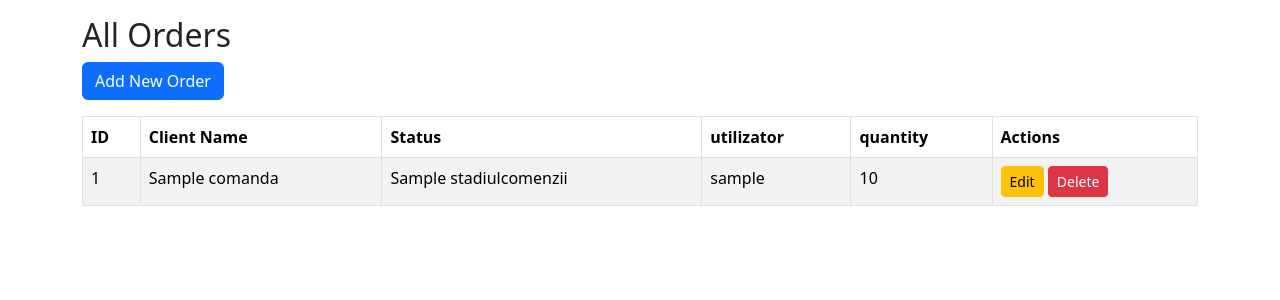
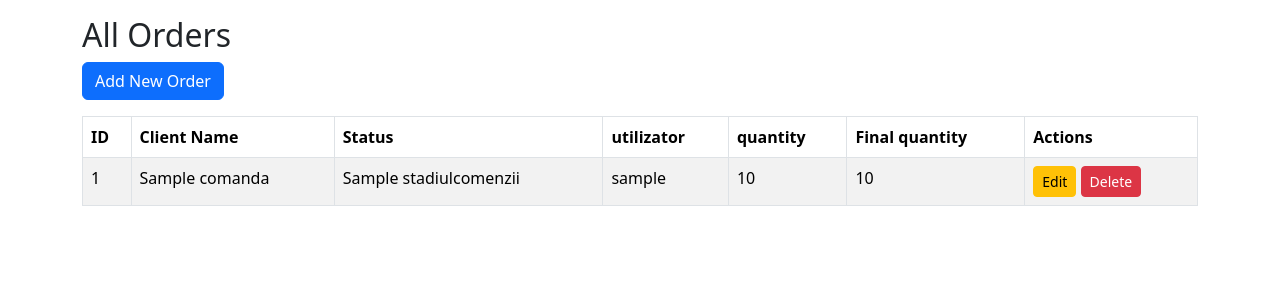
Before and after one commit to Simonkhawam/RAA-HUB, a Django app: page /comanda/ in a window 1280 px wide. Shown: the part 56-356 px from the top of the page. Run offline with Django 5.2, Linux system fonts and the light colour scheme; a user stored in the database is signed in; tables that the repository leaves empty hold one stand-in row (values such as "Sample post").

Commit message:
modifying comanda_list.html adding on more column

```diff
--- a/templates/myapp/comanda/comanda_list.html
+++ b/templates/myapp/comanda/comanda_list.html
@@ -12,6 +12,7 @@
                 <th>Status</th>
                 <th>utilizator</th>
                 <th>quantity</th>
+                <th>Final quantity</th>
                 <th>Actions</th>
             </tr>
             </thead>
@@ -23,6 +24,7 @@
                     <td>{{ comanda.status }}</td>
                     <td>{{ comanda.utilizator }}</td>
                     <td>{{ comanda.quantity }}</td>
+                    <td>{{ comanda.final_quantity }}</td>
                     <td>
                         <a href="{% url 'comanda-update' comanda.id %}" class="btn btn-warning btn-sm">Edit</a>
                         <a href="{% url 'comanda-delete' comanda.id %}" class="btn btn-danger btn-sm">Delete</a>
```
